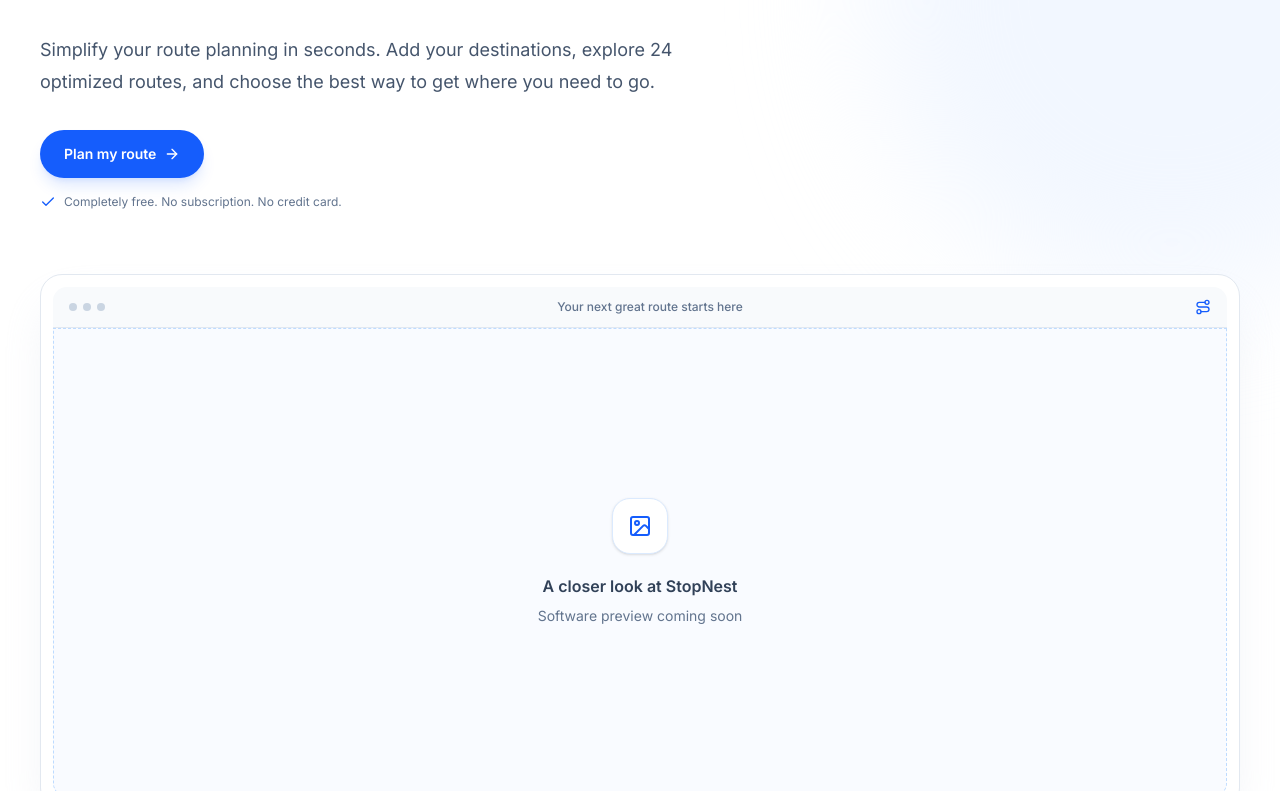
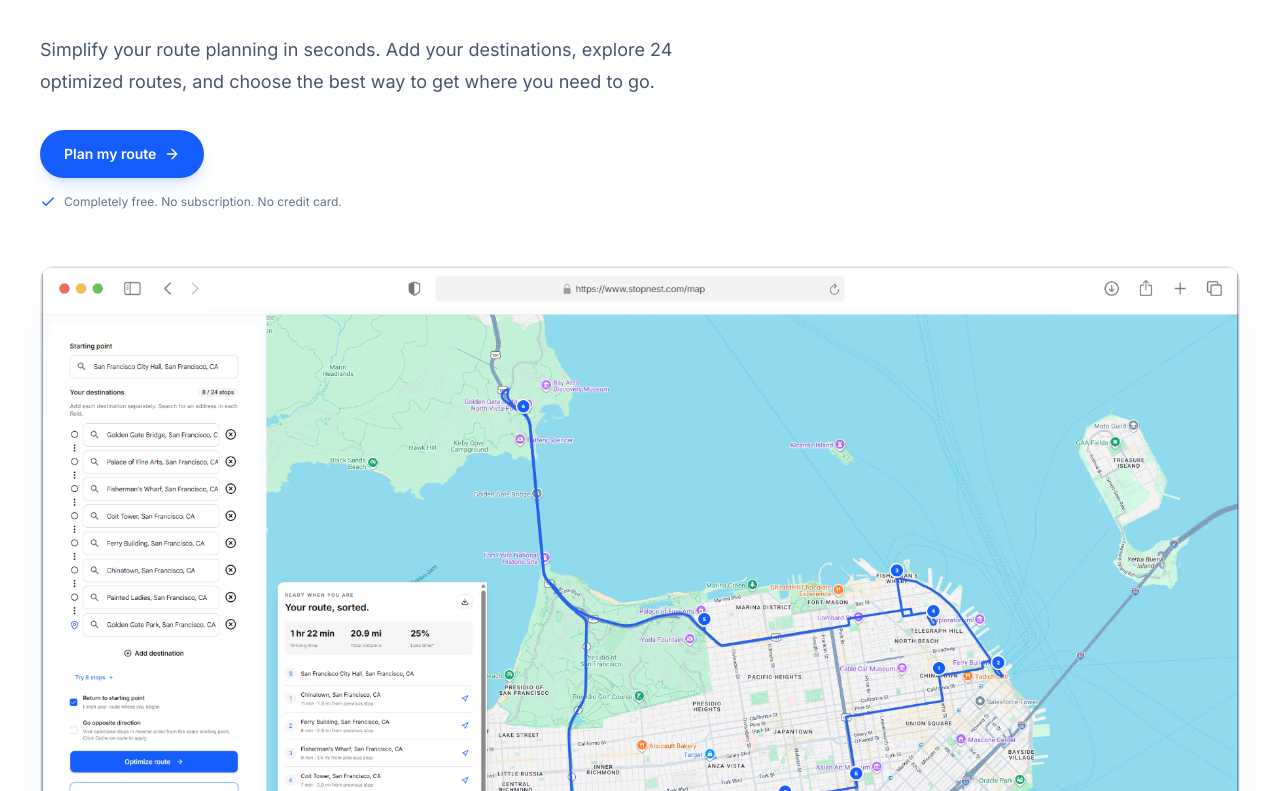
Before and after one commit to markpustyn/route-optimizer, a Next.js app: page / in a window 1280 px wide. Shown: the part 389-1180 px from the top of the page. Built offline with nearby package versions, Linux system fonts and the light colour scheme.

Commit message:
Added image

```diff
--- a/app/page.tsx
+++ b/app/page.tsx
@@ -1,17 +1,15 @@
 import type { Metadata } from "next";
 import Link from "next/link";
 import {
-  ArrowDown,
   ArrowRight,
   Check,
   Download,
-  ImageIcon,
   MapPin,
   Navigation,
   Route,
   Sparkles,
 } from "lucide-react";
-
+import Image from "next/image";
 export const metadata: Metadata = {
   title: "StopNest.com — Route Planner",
   description:
@@ -83,11 +81,9 @@
             className="flex items-center gap-2.5 text-2xl font-bold tracking-tight"
           >
             <div className="flex size-9 items-center justify-center text-white">
-              <MapPin aria-hidden="true" className="size-8" color="#2563eb"/>
+              <MapPin aria-hidden="true" className="size-8" color="#2563eb" />
             </div>
-            <span>
-              StopNest.com
-            </span>
+            <span>StopNest.com</span>
           </Link>
           <Link
             href="/map"
@@ -99,16 +95,12 @@
       </header>
 
       <main id="main">
-        <section className="relative overflow-hidden px-6 pb-16 pt-16 sm:pt-24 lg:px-10 lg:pb-20">
-          <div
-            aria-hidden="true"
-            className="pointer-events-none absolute -right-48 top-0 size-[600px] rounded-full bg-blue-50/80 blur-3xl"
-          />
+        <section className="relative mx-auto w-full max-w-7xl overflow-hidden px-6 pb-16 pt-16 sm:pt-24 lg:px-10 lg:pb-20">
           <div className="relative mx-auto max-w-7xl">
             <div className="max-w-3xl">
               <span className="inline-flex items-center gap-2 rounded-full border border-blue-100 bg-blue-50 px-3.5 py-2 text-xs font-semibold text-blue-600">
-                <span className="size-1.5 rounded-full bg-blue-600" />
-                A little less planning. A lot more going.
+                <span className="size-1.5 rounded-full bg-blue-600" />A little
+                less planning. A lot more going.
               </span>
 
               <h1 className="mt-7 text-5xl font-semibold leading-[1.08] tracking-[-0.055em] sm:text-6xl lg:text-7xl">
@@ -118,8 +110,9 @@
               </h1>
 
               <p className="mt-6 max-w-2xl text-lg leading-8 text-slate-600">
-                Simplify your route planning in seconds. Add your destinations, explore
-                24 optimized routes, and choose the best way to get where you need to go.
+                Simplify your route planning in seconds. Add your destinations,
+                explore 24 optimized routes, and choose the best way to get
+                where you need to go.
               </p>
 
               <div className="mt-8">
@@ -134,37 +127,16 @@
                 Completely free. No subscription. No credit card.
               </p>
             </div>
-            <div
-              id="preview"
-              className="mt-14 rounded-2xl border border-slate-200 bg-white p-2 shadow-2xl shadow-slate-200/60 sm:mt-16 sm:rounded-3xl sm:p-3"
-            >
-              <div className="flex items-center justify-between gap-3 rounded-t-xl border-b border-slate-200 bg-slate-50 px-4 py-3">
-                <div aria-hidden="true" className="flex gap-1.5">
-                  <span className="size-2 rounded-full bg-slate-300" />
-                  <span className="size-2 rounded-full bg-slate-300" />
-                  <span className="size-2 rounded-full bg-slate-300" />
-                </div>
-                <span className="text-xs font-medium text-slate-500">
-                  Your next great route starts here
-                </span>
-                <Route aria-hidden="true" className="size-4 text-blue-600" />
-              </div>
-              {/* Replace this placeholder with a screenshot of the software when ready. */}
-              <div
-                role="img"
-                aria-label="Placeholder for a future StopNest software demonstration image"
-                className="flex min-h-64 flex-col items-center justify-center rounded-b-xl border border-dashed border-blue-200 bg-blue-50/40 px-6 py-14 text-center sm:aspect-[2.5/1]"
-              >
-                <span className="flex size-14 items-center justify-center rounded-2xl border border-blue-100 bg-white text-blue-600 shadow-sm">
-                  <ImageIcon aria-hidden="true" className="size-6" />
-                </span>
-                <p className="mt-5 text-base font-semibold text-slate-700">
-                  A closer look at StopNest
-                </p>
-                <p className="mt-2 text-sm text-slate-500">
-                  Software preview coming soon
-                </p>
-              </div>
+            <div className="relative mx-auto mt-10 aspect-[1830/980] w-full overflow-hidden rounded-lg border border-slate-200 bg-white shadow-2xl shadow-slate-200/60 sm:mt-14 sm:rounded-xl">
+              {/* Frame the screenshot inside the original transparent padding. */}
+              <Image
+                src="/demo.png"
+                alt="StopNest route planner showing optimized stops and a driving route in San Francisco"
+                width={1920}
+                height={1440}
+                sizes="(min-width: 1280px) 1260px, (min-width: 1024px) calc((100vw - 80px) * 1.05), calc((100vw - 48px) * 1.05)"
+                className="absolute -left-[2.459%] -top-[23.469%] block h-auto w-[104.918%] max-w-none"
+              />
             </div>
             <div className="mt-7 flex flex-wrap justify-center gap-x-10 gap-y-4 text-xs font-medium text-slate-500 sm:text-sm">
               {[
```
Also changed, not shown: public/demo.png (added).
